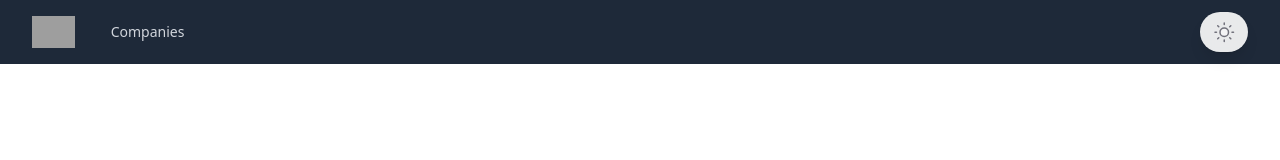
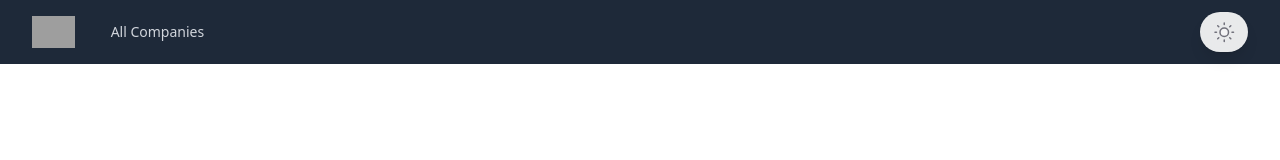
Before and after one commit to kfkhalili/investment-aid-nextjs, a Next.js app: page / in a window 1280 px wide. Shown: the top 160 px of the page. Built offline with nearby package versions, Linux system fonts and the light colour scheme; grey boxes are pictures that could not be loaded.

Commit message:
test: make "companies" into "all companies"

```diff
--- a/app/components/Navbar.tsx
+++ b/app/components/Navbar.tsx
@@ -12,7 +12,7 @@ import Link from "next/link";
 import { usePathname } from "next/navigation";
 import ThemeToggle from "@/components/ThemeToggle";
 
-const nav = [{ name: "Companies", href: "/companies" }] as const;
+const nav = [{ name: "All Companies", href: "/companies" }] as const;
 
 export default function Navbar() {
   const pathname = usePathname();
```
